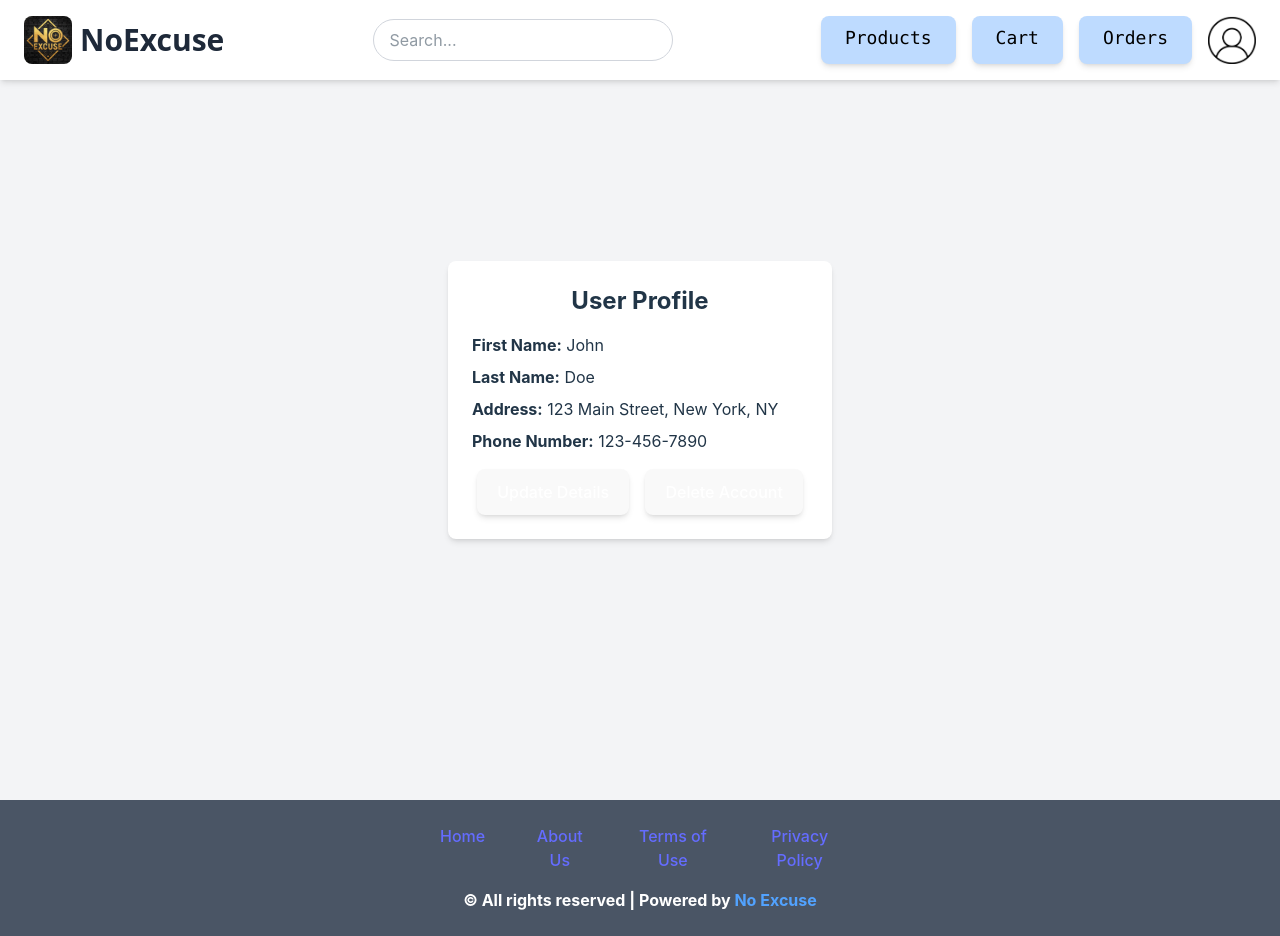
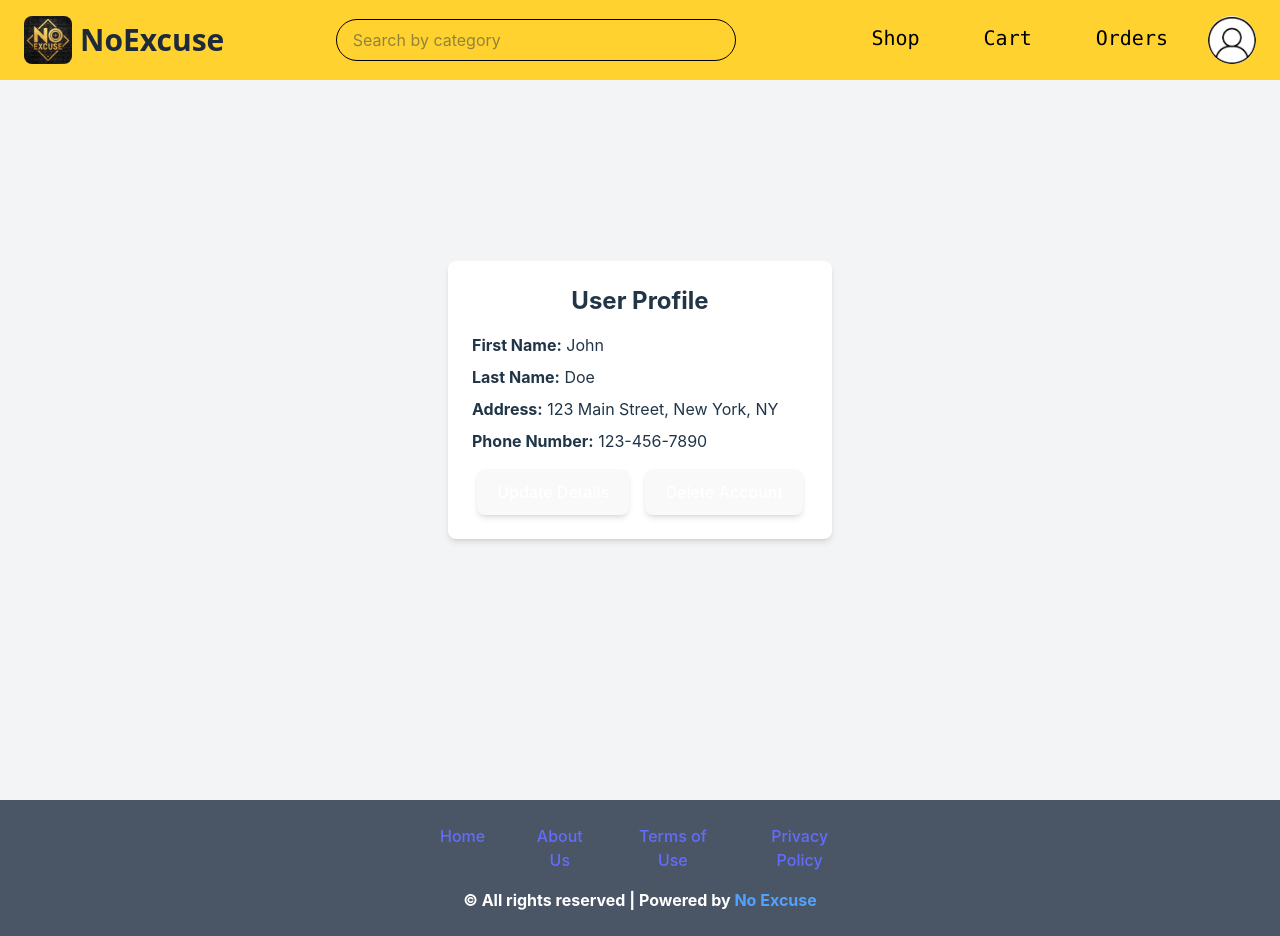
Before and after one commit to RelativelyDark/E-Commerce, a React (Vite) app in the folder FrontEnd/client/tailwindcss4/: page /profile in a window 1280 px wide. Built offline with nearby package versions, Linux system fonts and the light colour scheme.

Commit message:
Hero banner for iphone16 in home page

```diff
--- a/FrontEnd/client/tailwindcss4/src/App.jsx
+++ b/FrontEnd/client/tailwindcss4/src/App.jsx
@@ -25,7 +25,7 @@ export default function App() {
           element={
             <>
               <Navbar />
-              <main className="flex-grow">
+              <main className="flex-grow bg-amber-300">
                 <Routes>
                   <Route path="/" element={<Home />} /> {/* Redirect to Register first */}
                   <Route path="/products" element={<Products />} />
--- a/FrontEnd/client/tailwindcss4/src/components/Navbar.jsx
+++ b/FrontEnd/client/tailwindcss4/src/components/Navbar.jsx
@@ -5,7 +5,7 @@ import { Link } from 'react-router-dom'
 
 const Navbar = () => {
   return (
-    <div className="bg-white shadow-md py-4 px-6 flex justify-between items-center fixed top-0 w-full z-50">
+    <div className="bg-amber-300 py-4 px-6 flex justify-between items-center fixed top-0 w-full z-50">
         <Link to="/" className="flex items-center gap-2">
           <img
             src={noExcuseLogo}
@@ -18,27 +18,27 @@ const Navbar = () => {
         <div className="flex flex-grow justify-center mx-4">
         <input
           type="text"
-          placeholder="Search..."
-          className="w-[300px] px-4 py-2 rounded-full border border-gray-300 focus:outline-none focus:ring-2 focus:ring-green-500"
+          placeholder="Search by category"
+          className="w-[400px] px-4 py-2 rounded-full border border-black focus:ring-2 focus:ring-orange-400"
         />
       </div>
 
         <nav className="flex gap-4">
             <Link
                 to="/products"
-                className="font-mono font-bold text-lg bg-blue-200 !text-black px-6 py-2 rounded-lg transition-all hover:bg-blue-600 shadow-md"
+                className="font-mono font-bold text-xl !text-black px-6 py-2"
                 >
-                Products
+                Shop
             </Link>
           <Link
             to="/cart"
-            className="font-mono font-bold text-lg bg-blue-200 !text-black px-6 py-2 rounded-lg transition-all hover:bg-blue-600 shadow-md"
+            className="font-mono font-bold text-xl !text-black px-6 py-2"
           >
             Cart
           </Link>
           <Link
             to="/order"
-            className="font-mono font-bold text-lg bg-blue-200 !text-black px-6 py-2 rounded-lg transition-all hover:bg-blue-600 shadow-md"
+            className="font-mono font-bold text-xl !text-black px-6 py-2"
           >
             Orders
           </Link>
@@ -48,7 +48,7 @@ const Navbar = () => {
             <img
                 src={profileIcon}
                 alt="Logo"
-                className="rounded-lg w-12 h-12 object-cover"
+                className="rounded-full w-12 h-12 object-cover"
             />
           </Link>
 
--- a/FrontEnd/client/tailwindcss4/src/pages/Home.jsx
+++ b/FrontEnd/client/tailwindcss4/src/pages/Home.jsx
@@ -1,6 +1,7 @@
 import { React, useState, useEffect } from 'react'
+import { Link } from 'react-router-dom';
 import { Carousel, HomeCard } from '../components';
-import { iqoo, tecno } from '../assets';
+import { iphone, iqoo, tecno } from '../assets';
 
 
 const Home = () => {
@@ -87,6 +88,28 @@ const Home = () => {
   if (error) return <p className="text-center mt-10 text-red-500">Error: {error}</p>;
 
   return (
+    <div>
+      <div className="flex flex-col bg-black rounded-3xl md:flex-row items-center justify-between mt-20 mr-10 ml-10 py-4">
+        <div className="space-y-4 px-20 py-20">
+          <h1 className="text-5xl text-orange-400">
+            iPhone 16
+          </h1>
+          <h4 className="text-gray-500 text-8xl font-sans">SMARTPHONE</h4>
+          <h3 className="py-4 text-3xl text-white mb-10">Think different</h3>
+          <Link
+            to="/products"
+            className="mt-20 font-sans font-bold text-lg bg-orange-400 !text-black px-4 py-2 rounded-lg transition-all hover:bg-amber-500 shadow-md"
+          >
+            Shop now
+          </Link>
+        </div>
+        <img
+          src={iphone}
+          alt="iphone16"
+          className="w-96"
+        />
+      </div>
+
       <div className="flex flex-col mt-24 px-8">
         {Object.entries(productsByCategory).map(([category, products]) => (
           <div key={category} className="mb-12">
@@ -99,6 +122,8 @@ const Home = () => {
           </div>
         ))}
       </div>
+    </div>
+
   );
 };
 
```
Also changed, not shown: FrontEnd/client/tailwindcss4/src/assets/index.js (+5 -2 lines), FrontEnd/client/tailwindcss4/src/assets/iphone16.jpg (added), FrontEnd/client/tailwindcss4/src/assets/search.png (added). Lines whose indentation alone changed are shown as unchanged.
